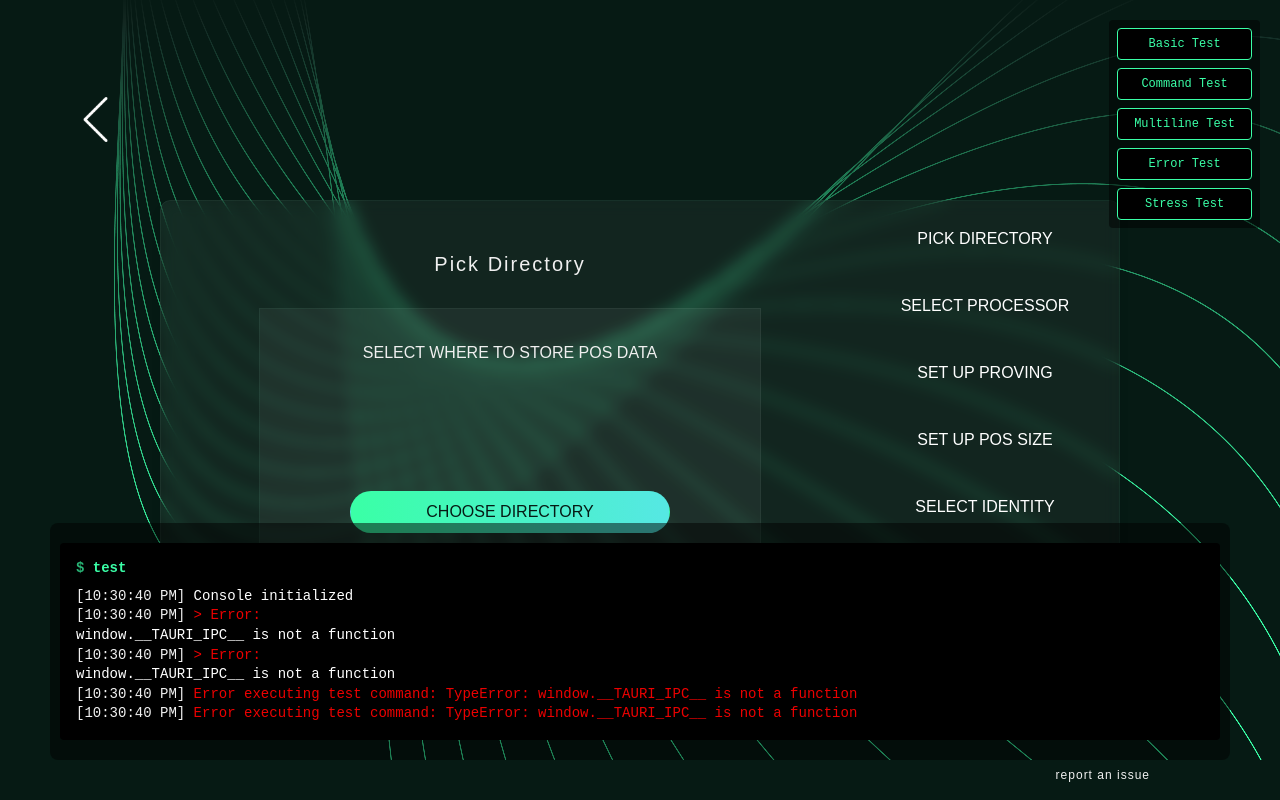
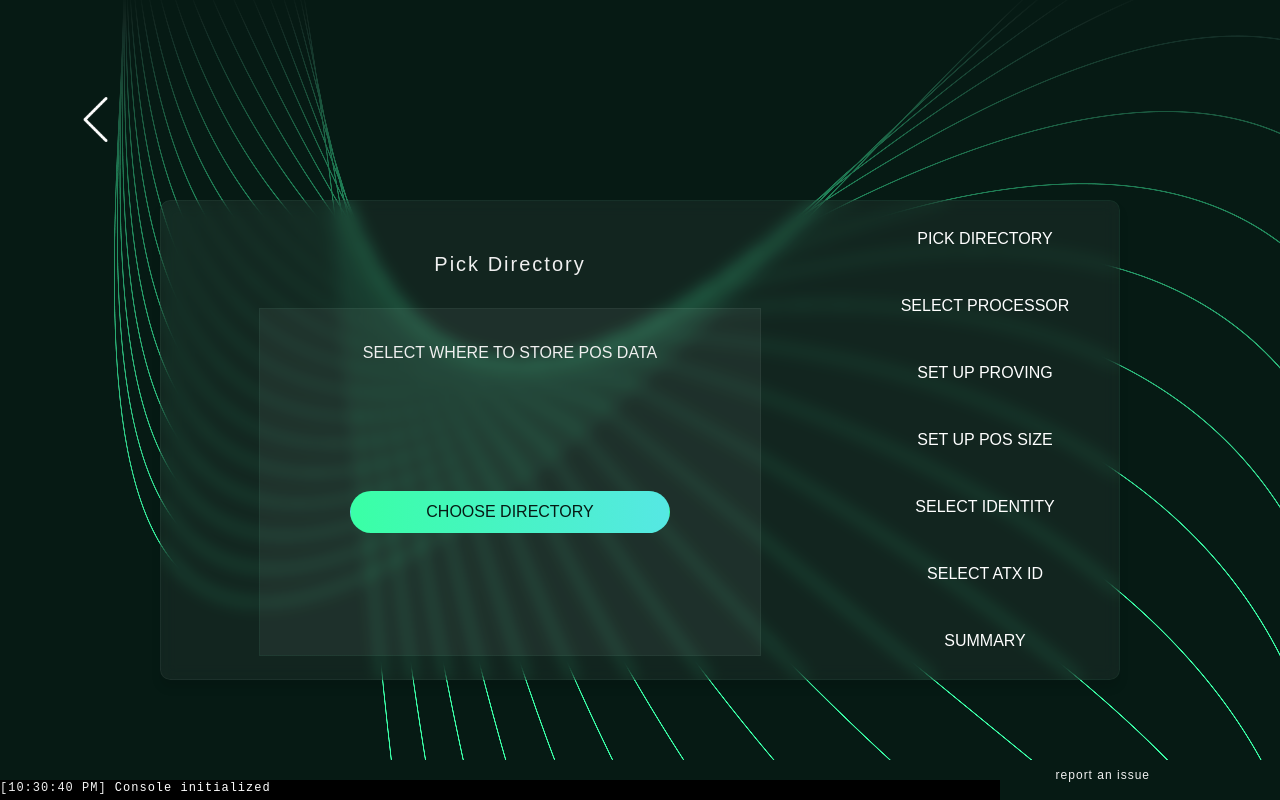
Before and after one commit to spacemeshos/sm-init-app-v2, a React (Create React App) app: page /generate in a window 1280 px wide. Built offline with nearby package versions, Linux system fonts and the light colour scheme; a web font is replaced by a local one.

Commit message:
clean up testing and layout

```diff
--- a/src/App.tsx
+++ b/src/App.tsx
@@ -7,7 +7,6 @@ import { open } from "@tauri-apps/api/shell";
 import GlobalStyles from "./styles/globalStyles";
 import { ConsoleProvider } from "./state/ConsoleContext";
 import ConsoleView from "./components/ConsoleView";
-import ConsoleTest from "./components/ConsoleTest";
 
 const AppWrapper = styled.div`
   height: 100%;
@@ -18,21 +17,11 @@ const AppWrapper = styled.div`
 
 const ConsoleWrapper = styled.div`
   position: fixed;
-  bottom: 40px;
-  left: 50px;
-  right: 50px;
-  z-index: 1000;
-  background-color: ${Colors.black}80;
-  padding: 10px;
-  border-radius: 8px;
+  left: 0px;
+  bottom: 0px;
+  width: 1000px;
+  z-index: 1;
   pointer-events: auto;
-`;
-
-const TestWrapper = styled.div`
-  position: fixed;
-  top: 20px;
-  right: 20px;
-  z-index: 1000;
 `;
 
 const Footer = styled.div`
@@ -61,14 +50,12 @@ const AppContent: React.FC = () => {
   return (
     <AppWrapper>
       <GlobalStyles />
-      <TestWrapper>
-        <ConsoleTest />
-      </TestWrapper>
       <AppRoutes />
-      <ConsoleWrapper>
-        <ConsoleView />
-      </ConsoleWrapper>
       <Footer>
+        <ConsoleWrapper>
+          <ConsoleView />
+        </ConsoleWrapper>
+
         <a
           onClick={navigateToIssue}
           role="button"
--- a/src/components/ConsoleTest.tsx
+++ /dev/null
@@ -1,131 +0,0 @@
-import React, { useEffect, useState } from 'react';
-import { useConsole } from '../state/ConsoleContext';
-import { callPostCli } from '../services/postcliService';
-import styled from 'styled-components';
-import Colors from '../styles/colors';
-
-const TestContainer = styled.div`
-  display: flex;
-  flex-direction: column;
-  gap: 8px;
-  padding: 8px;
-  background-color: ${Colors.black}80;
-  border-radius: 4px;
-`;
-
-const TestButton = styled.button<{ $isActive?: boolean }>`
-  background-color: ${props => props.$isActive ? Colors.greenLight : Colors.black};
-  color: ${props => props.$isActive ? Colors.black : Colors.greenLight};
-  border: 1px solid ${Colors.greenLight};
-  padding: 8px 16px;
-  border-radius: 4px;
-  cursor: pointer;
-  font-family: 'Source Code Pro', monospace;
-  font-size: 12px;
-  transition: all 0.2s ease;
-
-  &:hover {
-    background-color: ${Colors.greenLight}20;
-  }
-
-  &:active {
-    transform: translateY(1px);
-  }
-`;
-
-const ConsoleTest: React.FC = () => {
-  const { updateConsole } = useConsole();
-  const [isTestRunning, setIsTestRunning] = useState(false);
-
-  // Test console on mount
-  useEffect(() => {
-    const initTest = async () => {
-      console.log('ConsoleTest mounted, sending initial test message...');
-      updateConsole('test', 'Console test component mounted');
-    };
-
-    initTest();
-  }, [updateConsole]);
-
-  const handleBasicTest = () => {
-    console.log('Running basic test...');
-    updateConsole('test', 'Basic test message');
-    updateConsole('test', 'Another test message');
-    updateConsole('test', 'And one more message');
-  };
-
-  const handleCommandTest = async () => {
-    console.log('Running command test...');
-    setIsTestRunning(true);
-
-    try {
-      updateConsole('test', 'Starting command test...');
-
-      // First try a version command
-      await callPostCli(['--help'], updateConsole);
-
-      updateConsole('test', 'Command test completed successfully');
-    } catch (err) {
-      console.error('Command test failed:', err);
-      updateConsole('error', `Command test failed: ${err}`);
-    } finally {
-      setIsTestRunning(false);
-    }
-  };
-
-  const handleMultilineTest = () => {
-    console.log('Running multiline test...');
-    updateConsole('test', `Multiple line test message:
-Line 1: Testing console output
-Line 2: With multiple lines
-Line 3: And different content
--------------------
-Test complete`);
-  };
-
-  const handleErrorTest = () => {
-    console.log('Running error test...');
-    updateConsole('error', 'This is a test error message');
-    updateConsole('error', 'And another error message');
-    updateConsole('test', 'Followed by a normal message');
-  };
-
-  const handleStressTest = async () => {
-    console.log('Running stress test...');
-    setIsTestRunning(true);
-
-    try {
-      for (let i = 1; i <= 10; i++) {
-        updateConsole('test', `Stress test message ${i}/10`);
-        await new Promise(resolve => setTimeout(resolve, 500));
-      }
-      updateConsole('success', 'Stress test completed successfully');
-    } catch (err) {
-      updateConsole('error', `Stress test failed: ${err}`);
-    } finally {
-      setIsTestRunning(false);
-    }
-  };
-
-  return (
-    <TestContainer>
-      <TestButton onClick={handleBasicTest} disabled={isTestRunning}>
-        Basic Test
-      </TestButton>
-      <TestButton onClick={handleCommandTest} disabled={isTestRunning} $isActive={isTestRunning}>
-        Command Test
-      </TestButton>
-      <TestButton onClick={handleMultilineTest} disabled={isTestRunning}>
-        Multiline Test
-      </TestButton>
-      <TestButton onClick={handleErrorTest} disabled={isTestRunning}>
-        Error Test
-      </TestButton>
-      <TestButton onClick={handleStressTest} disabled={isTestRunning} $isActive={isTestRunning}>
-        Stress Test
-      </TestButton>
-    </TestContainer>
-  );
-};
-
-export default ConsoleTest;
--- a/src/components/ConsoleView.tsx
+++ b/src/components/ConsoleView.tsx
@@ -5,15 +5,12 @@ import { useConsole } from '../state/ConsoleContext';
 
 const ConsoleContainer = styled.div`
   background-color: ${Colors.black};
-  padding: 16px;
-  margin: 10px 0;
   font-family: 'Courier New', Courier, monospace;
-  min-height: 100px;
-  max-height: 200px;
+  min-height: 20px;
+  max-height: 60px;
   overflow-y: auto;
-  color: ${Colors.white};
-  border-radius: 4px;
-  font-size: 14px;
+  color: ${Colors.greenVeryLight};
+  font-size: 12px;
   line-height: 1.4;
   position: relative;
 
@@ -40,10 +37,6 @@ const CommandLine = styled.div`
   color: ${Colors.greenLight};
   margin-bottom: 8px;
   font-weight: bold;
-  &:before {
-    content: '$ ';
-    opacity: 0.7;
-  }
 `;
 
 const Output = styled.pre`
--- a/src/pages/Generate.tsx
+++ b/src/pages/Generate.tsx
@@ -1,7 +1,7 @@
 import * as React from "react";
 import styled from "styled-components";
 import BackgroundImage from "../assets/wave.png";
-import { useState, useEffect } from "react";
+import { useState } from "react";
 import Colors from "../styles/colors";
 import {
   SelectDirectory,
@@ -15,7 +15,7 @@ import {
 import { BackButton, TransparentButton } from "../components/button";
 import { Header } from "../styles/texts";
 import { useConsole } from "../state/ConsoleContext";
-import { executePostCli, callPostCli } from "../services/postcliService";
+import { executePostCli } from "../services/postcliService";
 import { useSettings } from "../state/SettingsContext";
 
 const NavProgress = styled.div`
@@ -130,25 +130,6 @@ const Generate: React.FC = () => {
   const { updateConsole } = useConsole();
   const { settings } = useSettings();
 
-  // Test console functionality when component mounts
-  useEffect(() => {
-    const testConsole = async () => {
-      console.log("Testing console functionality...");
-      updateConsole("test", "Testing console output");
-
-      try {
-        // Try to execute a simple postcli command
-        const result = await callPostCli(["-version"], updateConsole);
-        console.log("Test command result:", result);
-      } catch (err) {
-        console.error("Test command error:", err);
-        updateConsole("test", `Error executing test command: ${err}`);
-      }
-    };
-
-    testConsole();
-  }, [updateConsole]);
-
   const steps = [
     {
       label: "Pick Directory",
@@ -180,7 +161,6 @@ const Generate: React.FC = () => {
     setCurrentStep(index);
     setShowSummary(false);
     setError(null);
-    updateConsole("navigation", `Switched to step: ${steps[index].label}`);
   };
 
   const handleStartGeneration = async () => {
@@ -189,11 +169,17 @@ const Generate: React.FC = () => {
 
     try {
       updateConsole("generation", "Starting POS data generation...");
-      updateConsole("settings", `Using settings: ${JSON.stringify(settings, null, 2)}`);
+      updateConsole(
+        "settings",
+        `Using settings: ${JSON.stringify(settings, null, 2)}`
+      );
 
       const result = await executePostCli(settings, updateConsole);
 
-      updateConsole("result", `Generation result: ${JSON.stringify(result, null, 2)}`);
+      updateConsole(
+        "result",
+        `Generation result: ${JSON.stringify(result, null, 2)}`
+      );
 
       if (!result.success) {
         const errorMsg = result.stderr || "Failed to generate POS data";
@@ -203,7 +189,8 @@ const Generate: React.FC = () => {
         updateConsole("success", result.stdout);
       }
     } catch (err) {
-      const errorMessage = err instanceof Error ? err.message : "An unknown error occurred";
+      const errorMessage =
+        err instanceof Error ? err.message : "An unknown error occurred";
       setError(errorMessage);
       updateConsole("error", `Generation error: ${errorMessage}`);
     }
@@ -213,11 +200,7 @@ const Generate: React.FC = () => {
 
   const renderContent = () => {
     if (showSummary) {
-      return (
-        <SetupSummary
-          onStart={handleStartGeneration}
-        />
-      );
+      return <SetupSummary onStart={handleStartGeneration} />;
     }
     return steps[currentStep].component;
   };
@@ -257,7 +240,6 @@ const Generate: React.FC = () => {
           <TransparentButton
             onClick={() => {
               setShowSummary(true);
-              updateConsole("navigation", "Switched to Summary view");
             }}
             $isActive={showSummary}
             width={250}
```
Also changed, not shown: 1 other file (tests, documents, lock files or other folders).
